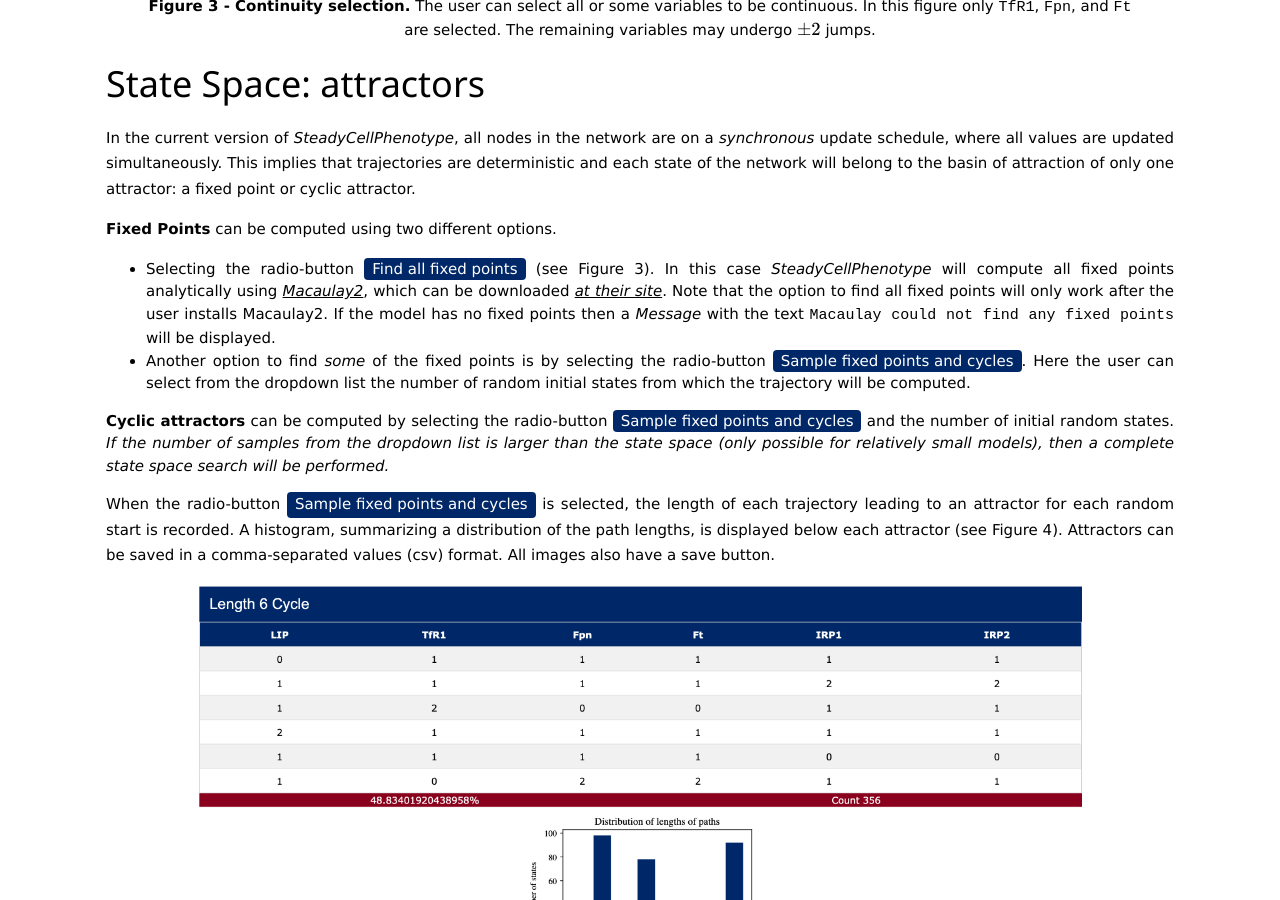
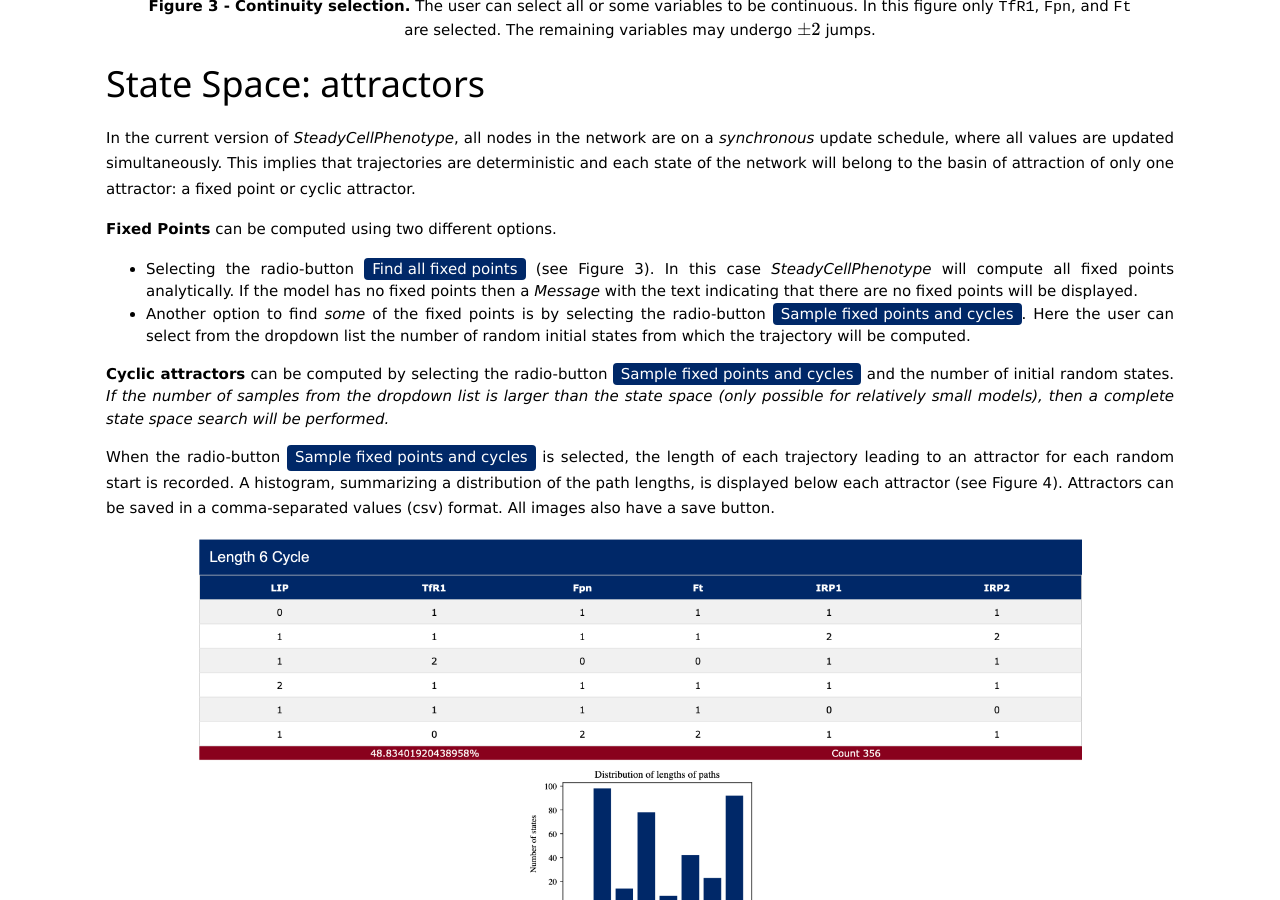
Before and after one commit to SteadyCellPhenotype/SteadyCellPhenotype.github.io, a Jekyll site: the page docs.html, which Jekyll copies as it is, in a window 1280 px wide and 900 px high, scrolled down 5284 px. Built offline with Jekyll 4.4.1, drawn with Linux system fonts in a browser that asks for light colours.

Commit message:
remove obsolete information about macaulay

```diff
--- a/docs.html
+++ b/docs.html
@@ -634,15 +634,11 @@
                 <b>Fixed Points</b> can be computed using two different options.
                 <ul>
                   <li>
-                    Selecting the radio-button <span class="w3-tag w3-round w3-us-blue">Find all fixed
-                      points</span> (see Figure 3).  In this case <i>SteadyCellPhenotype</i> will
-                    compute all fixed points analytically using
-                    <cite><a href="http://www2.macaulay2.com/Macaulay2/">Macaulay2</a></cite>, which can be downloaded
-                    <cite><a href="http://www2.macaulay2.com/Macaulay2/Downloads/">at their
-                    site</a></cite>.  Note that the option to find all fixed points will only work
-                    after the user installs Macaulay2. If the model has no fixed points then
-                    a <i>Message</i> with the text
-                    <tt>Macaulay could not find any fixed points</tt> will be displayed.
+                    Selecting the radio-button <span class="w3-tag w3-round w3-us-blue">Find all
+                      fixed points</span> (see Figure 3).  In this case <i>SteadyCellPhenotype</i>
+                      will compute all fixed points analytically.  If the model has no fixed points
+                      then a <i>Message</i> with the text indicating that there are no fixed points
+                      will be displayed.
                   </li>
                   <li> Another option to find <i>some</i> of the fixed points is by selecting the
                     radio-button <span class="w3-tag w3-round w3-us-blue">Sample fixed points and
```
